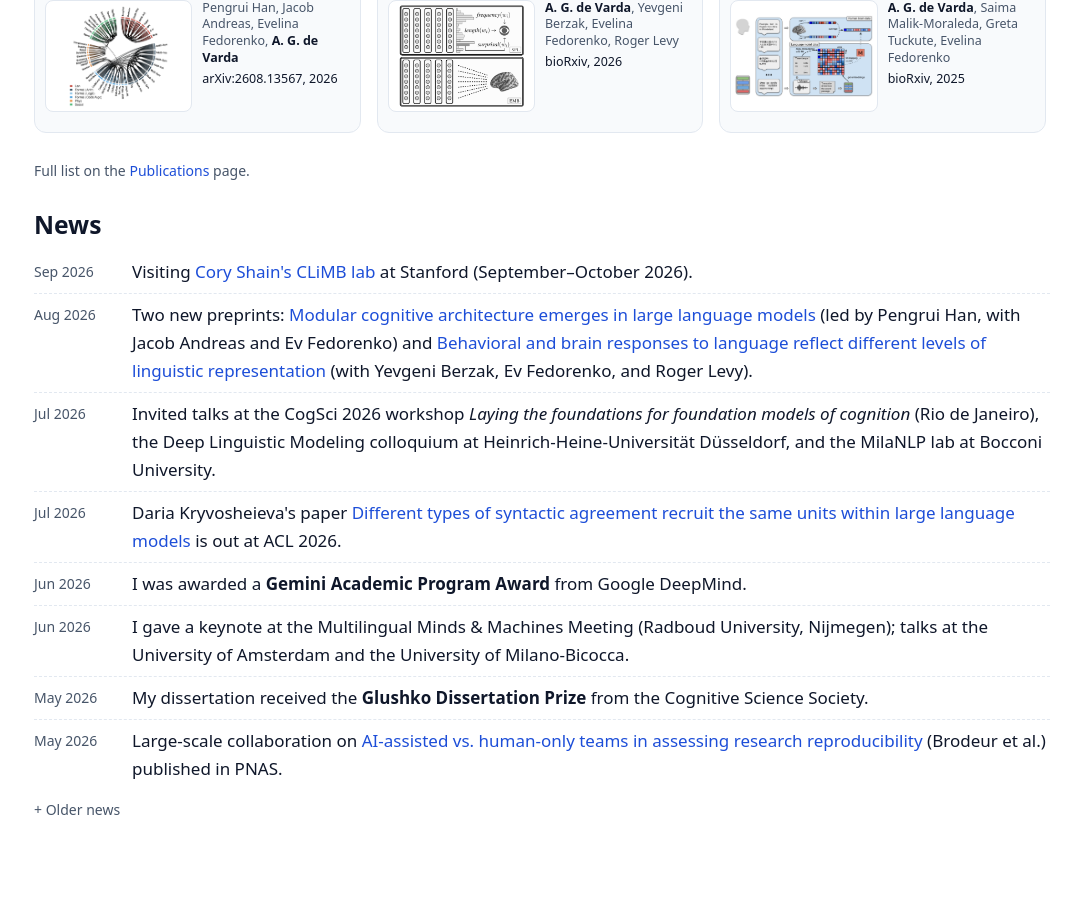
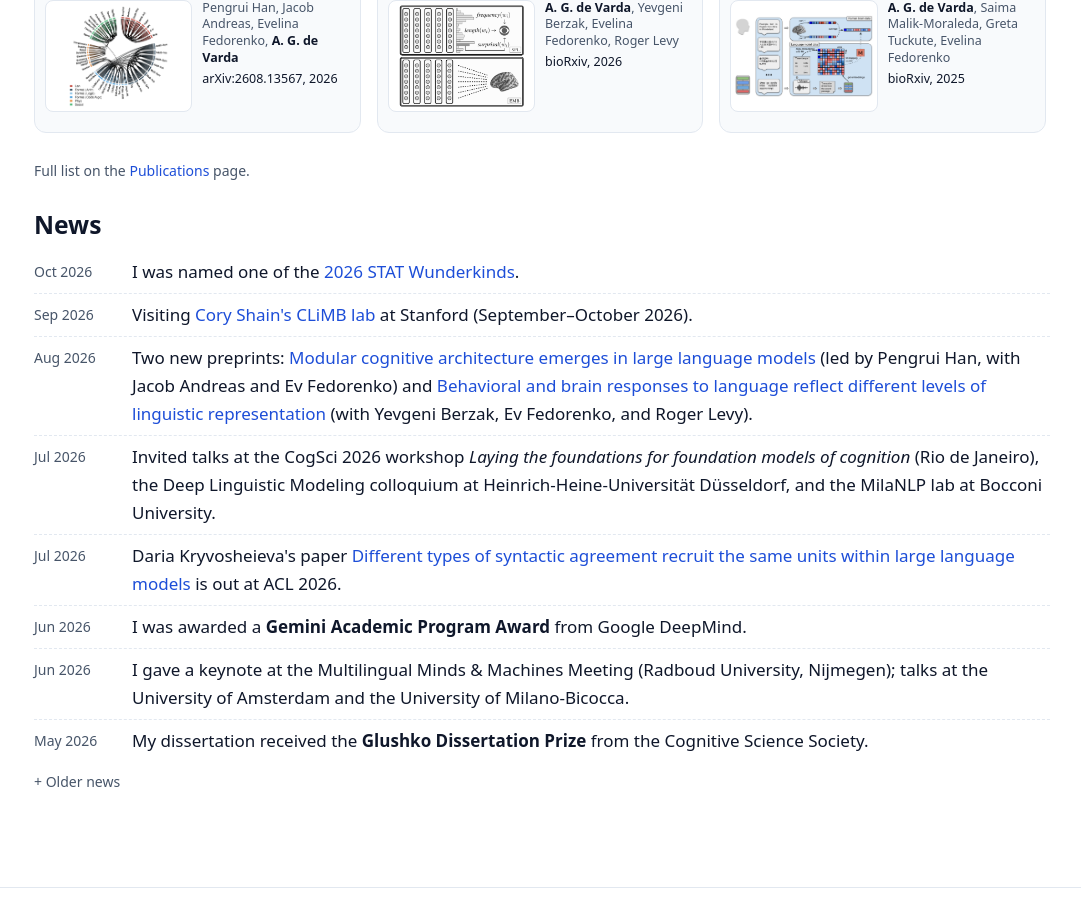
Before and after one commit to Andrea-de-Varda/Andrea-de-Varda.github.io, a Jekyll site: the page built from index.md, in a window 1280 px wide and 900 px high, scrolled down 951 px. Shown: the whole window, without its empty margins (98-1179 px from the left). Built offline with Jekyll 4.4.1, drawn with Linux system fonts in a browser that asks for light colours.

Commit message:
News: add 2026 STAT Wunderkind; drop Brodeur et al. item
Co-Authored-By: Claude Opus 5.5 <noreply@anthropic.com>

```diff
--- a/index.md
+++ b/index.md
@@ -70,6 +70,7 @@ permalink: /
 <section>
   <h2>News</h2>
   <ul class="news">
+    <li><time>Oct 2026</time><span>I was named one of the <a href="https://www.statnews.com/wunderkinds/andrea-de-varda/" target="_blank" rel="noopener">2026 STAT Wunderkinds</a>.</span></li>
     <li><time>Sep 2026</time><span>Visiting <a href="https://climblab.org/" target="_blank" rel="noopener">Cory Shain's CLiMB lab</a> at Stanford (September–October 2026).</span></li>
     <li><time>Aug 2026</time><span>Two new preprints: <a href="https://arxiv.org/abs/2608.13567" target="_blank" rel="noopener">Modular cognitive architecture emerges in large language models</a> (led by Pengrui Han, with Jacob Andreas and Ev Fedorenko) and <a href="https://www.biorxiv.org/content/10.64898/2026.08.21.746238v1" target="_blank" rel="noopener">Behavioral and brain responses to language reflect different levels of linguistic representation</a> (with Yevgeni Berzak, Ev Fedorenko, and Roger Levy).</span></li>
     <li><time>Jul 2026</time><span>Invited talks at the CogSci 2026 workshop <em>Laying the foundations for foundation models of cognition</em> (Rio de Janeiro), the Deep Linguistic Modeling colloquium at Heinrich-Heine-Universität Düsseldorf, and the MilaNLP lab at Bocconi University.</span></li>
@@ -77,7 +78,6 @@ permalink: /
     <li><time>Jun 2026</time><span>I was awarded a <strong>Gemini Academic Program Award</strong> from Google DeepMind.</span></li>
     <li><time>Jun 2026</time><span>I gave a keynote at the Multilingual Minds &amp; Machines Meeting (Radboud University, Nijmegen); talks at the University of Amsterdam and the University of Milano-Bicocca.</span></li>
     <li><time>May 2026</time><span>My dissertation received the <strong>Glushko Dissertation Prize</strong> from the Cognitive Science Society.</span></li>
-    <li><time>May 2026</time><span>Large-scale collaboration on <a href="https://www.pnas.org/doi/10.1073/pnas.2524747123" target="_blank" rel="noopener">AI-assisted vs. human-only teams in assessing research reproducibility</a> (Brodeur et al.) published in PNAS.</span></li>
   </ul>
   <details class="news-more">
     <summary>Older news</summary>
```
